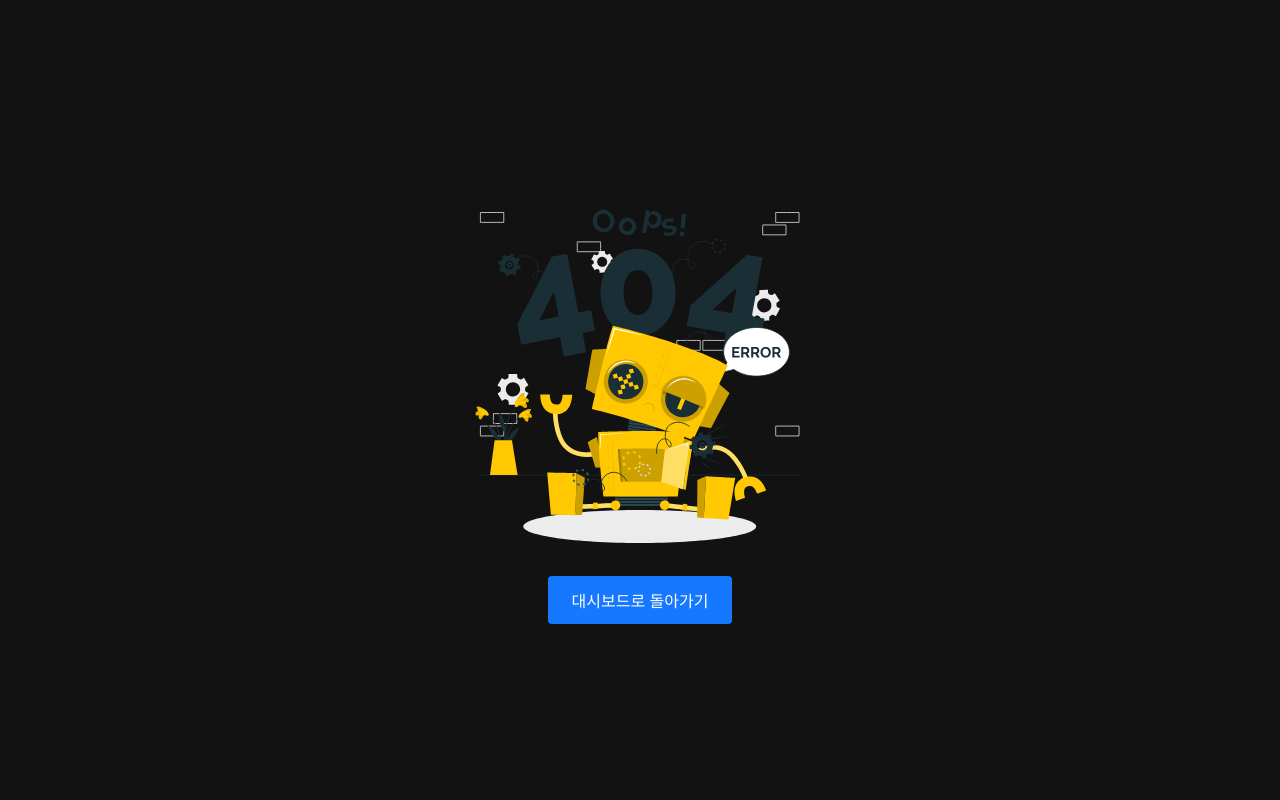
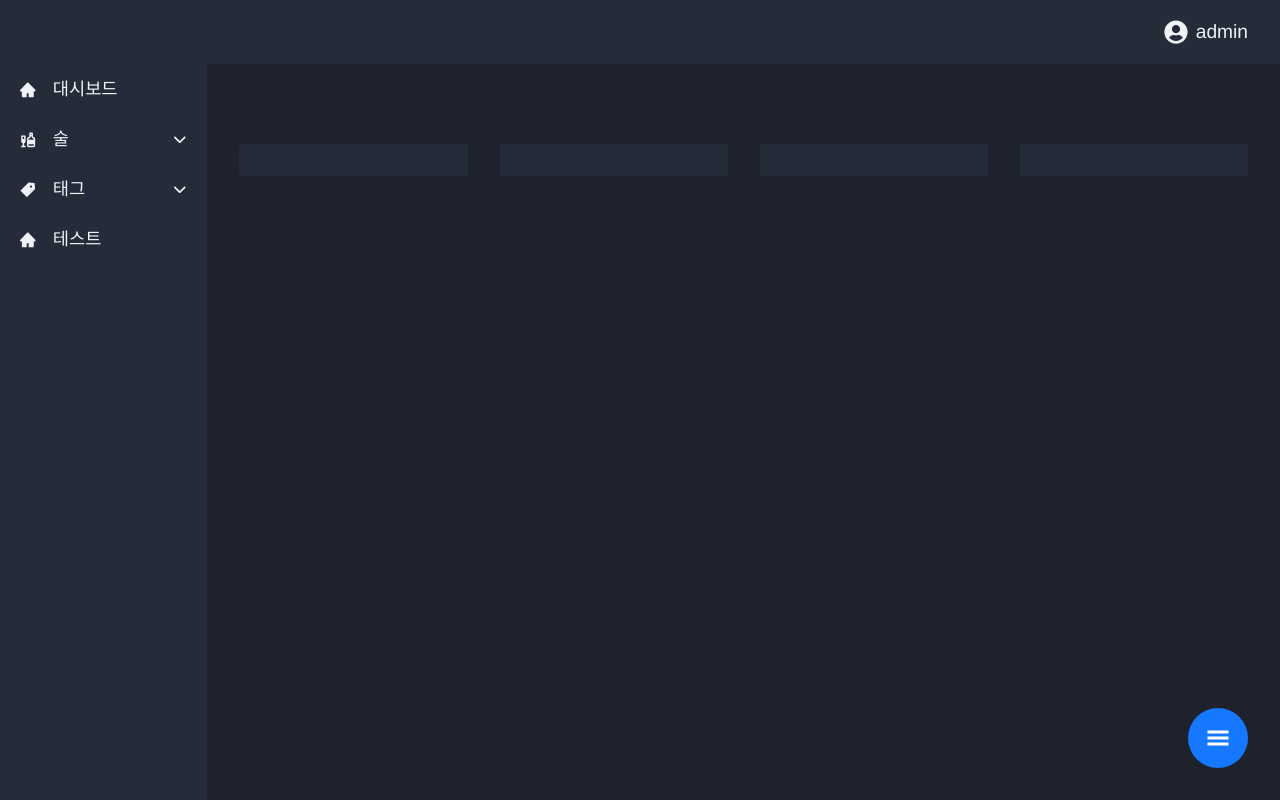
Before and after one commit to thisisthewa2/suldak-admin, a React (Create React App) app: page /test in a window 1280 px wide. Built offline with nearby package versions, Linux system fonts and the light colour scheme.

Commit message:
[add] 레이아웃 구성
- 레이아웃 그리드 작성
- 술, 태그 메뉴 작성
- 헤더 추가

```diff
--- a/package.json
+++ b/package.json
@@ -12,6 +12,7 @@
     "@types/react": "^18.0.0",
     "@types/react-dom": "^18.0.0",
     "@types/styled-components": "^5.1.29",
+    "axios": "^1.6.0",
     "jotai": "^2.5.0",
     "react": "^18.2.0",
     "react-app-alias": "^2.2.2",
--- a/public/index.html
+++ b/public/index.html
@@ -5,39 +5,14 @@
     <link rel="icon" href="%PUBLIC_URL%/favicon.ico" />
     <meta name="viewport" content="width=device-width, initial-scale=1" />
     <meta name="theme-color" content="#000000" />
-    <meta
-      name="description"
-      content="Web site created using create-react-app"
-    />
+    <meta name="description" content="Web site created using create-react-app" />
     <link rel="apple-touch-icon" href="%PUBLIC_URL%/logo192.png" />
-    <!--
-      manifest.json provides metadata used when your web app is installed on a
-      user's mobile device or desktop. See https://developers.google.com/web/fundamentals/web-app-manifest/
-    -->
     <link rel="manifest" href="%PUBLIC_URL%/manifest.json" />
-    <!--
-      Notice the use of %PUBLIC_URL% in the tags above.
-      It will be replaced with the URL of the `public` folder during the build.
-      Only files inside the `public` folder can be referenced from the HTML.
 
-      Unlike "/favicon.ico" or "favicon.ico", "%PUBLIC_URL%/favicon.ico" will
-      work correctly both with client-side routing and a non-root public URL.
-      Learn how to configure a non-root public URL by running `npm run build`.
-    -->
-    <title>React App</title>
+    <title>술닥술닥 관리자</title>
   </head>
   <body>
     <noscript>You need to enable JavaScript to run this app.</noscript>
     <div id="root"></div>
-    <!--
-      This HTML file is a template.
-      If you open it directly in the browser, you will see an empty page.
-
-      You can add webfonts, meta tags, or analytics to this file.
-      The build step will place the bundled scripts into the <body> tag.
-
-      To begin the development, run `npm start` or `yarn start`.
-      To create a production bundle, use `npm run build` or `yarn build`.
-    -->
   </body>
 </html>
--- a/src/components/ErrorBoundary.tsx
+++ b/src/components/ErrorBoundary.tsx
@@ -1,7 +1,7 @@
 import React from 'react';
 
 interface ErrorBoundaryProps {
-  type: 'global' | 'api' | 'component';
+  type: 'global' | 'api' | 'component'; // 에러 바운더리 타입
   children: React.ReactNode;
 }
 
--- /dev/null
+++ b/src/components/core/Box.tsx
@@ -0,0 +1,24 @@
+import styled from 'styled-components';
+
+interface IProps {
+  children?: React.ReactNode;
+  gridColumn?: string;
+}
+
+interface IStyleProps {
+  $gridColumn?: string;
+}
+
+const StyledBox = styled.div<IStyleProps>`
+  background-color: ${(props) => props.theme.componentBgColor};
+  border-radius: 0.25rem;
+  box-shadow: ${(props) => props.theme.boxShadow};
+  padding: 1rem;
+  grid-column: ${(props) => (props.$gridColumn ? `span ${props.$gridColumn}` : 'span 1')};
+`;
+
+const Box = ({ children, gridColumn }: IProps) => {
+  return <StyledBox $gridColumn={gridColumn}>{children}</StyledBox>;
+};
+
+export default Box;
--- /dev/null
+++ b/src/layouts/Header/Header.tsx
@@ -0,0 +1,47 @@
+import styled from 'styled-components';
+import { FaUserCircle } from 'react-icons/fa';
+
+/** 헤더 컴포넌트 */
+const Header = () => {
+  return (
+    <Container>
+      <div></div>
+      <UserBox>
+        <div className="user-icon">
+          <FaUserCircle />
+        </div>
+        <span className="user-name">admin</span>
+      </UserBox>
+    </Container>
+  );
+};
+
+export default Header;
+
+const Container = styled.header`
+  background-color: ${(props) => props.theme.componentBgColor};
+  box-shadow: ${(props) => props.theme.boxShadow};
+  width: 100%;
+  height: 70px;
+  display: flex;
+  justify-content: space-between;
+  padding: 0 2rem;
+`;
+
+const UserBox = styled.div`
+  display: flex;
+  align-items: center;
+  color: ${(props) => props.theme.text.primary};
+  gap: 0.5rem;
+
+  .user-icon {
+    display: flex;
+    align-items: center;
+    font-size: 1.5rem;
+  }
+
+  .user-name {
+    font-size: 1.2rem;
+    color: ${(props) => props.theme.text.primary};
+  }
+`;
--- a/src/layouts/NavigationBar/MenuList.tsx
+++ b/src/layouts/NavigationBar/MenuList.tsx
@@ -1,20 +1,40 @@
-import { AiFillHome } from 'react-icons/ai';
+import { AiFillHome, AiFillTag } from 'react-icons/ai';
+import { MdLiquor } from 'react-icons/md';
 
 export const menuList = [
   {
     id: 'dashboard',
-    title: 'Dashboard',
+    title: '대시보드',
     path: '/',
     icon: <AiFillHome />,
   },
   {
-    id: 'test',
-    title: 'test',
+    id: 'liquor',
+    title: '술',
     path: '/',
-    icon: <AiFillHome />,
+    icon: <MdLiquor />,
     submenu: [
-      { id: 'test1', title: 'TEST1', path: '/test/1' },
-      { id: 'test2', title: 'TEST2', path: '/test/2' },
+      { id: 'add-info', title: '술 정보 추가', path: '/liquor/add-info' },
+      { id: 'delete-info', title: '술 정보 삭제', path: '/liquor/delete-info' },
+      { id: 'research-info', title: '술 정보 조회', path: '/liquor/research-info' },
+      { id: 'manage-tag', title: '술 태그 관리', path: '/liquor/manage-tag' },
     ],
   },
+  {
+    id: 'tag',
+    title: '태그',
+    path: '/',
+    icon: <AiFillTag />,
+    submenu: [
+      { id: 'add-tag', title: '태그 추가', path: '/tag/add' },
+      { id: 'delete-tag', title: '태그 삭제', path: '/tag/delete' },
+      { id: 'research-tag', title: '태그 조회', path: '/tag/research' },
+    ],
+  },
+  {
+    id: 'test',
+    title: '테스트',
+    path: '/test',
+    icon: <AiFillHome />,
+  },
 ];
--- a/src/layouts/NavigationBar/NavigationBar.tsx
+++ b/src/layouts/NavigationBar/NavigationBar.tsx
@@ -37,7 +37,11 @@ const NavigationBar = () => {
               <div key={menu.id}>
                 <MenuWrap
                   onClick={() => {
-                    handleActiveMenu(menu.id);
+                    // 서브 메뉴가 있을 경우 해당 메뉴 열기
+                    if (menu.submenu) {
+                      handleActiveMenu(menu.id);
+                    }
+                    // 서브 메뉴가 없을 경우 라우팅
                     if (!menu.submenu) {
                       handleNavigate(menu.path);
                     }
@@ -49,6 +53,7 @@ const NavigationBar = () => {
                   </div>
                   {menu.submenu && (activeMenu === menu.id ? <IoIosArrowUp /> : <IoIosArrowDown />)}
                 </MenuWrap>
+
                 {/* submenu */}
                 {menu.submenu && (
                   <SubMenuWrap $isActive={activeMenu === menu.id}>
@@ -81,7 +86,7 @@ const NavigationWrapper = styled.div<{ $isOpen: boolean }>`
   background-color: ${(props) => props.theme.componentBgColor};
   box-shadow: ${(props) => props.theme.boxShadow};
   transition: width 0.2s ease-in;
-  font-size: 1.2rem;
+  font-size: 1.1rem;
 `;
 
 const MenuWrap = styled.div`
@@ -108,14 +113,16 @@ const MenuWrap = styled.div`
 `;
 
 const SubMenuWrap = styled.div<{ $isActive: boolean }>`
-  display: ${({ $isActive }) => ($isActive ? 'block' : 'none')};
+  /* display: ${({ $isActive }) => ($isActive ? 'block' : 'none')}; */
+  max-height: ${({ $isActive }) => ($isActive ? '200px' : '0')};
+  overflow: hidden;
+  transition: max-height 0.3s ease-in-out; // 부드러운 전환 효과
   width: 100%;
   color: ${(props) => props.theme.text.primary};
 
   .sub-menu {
     width: 100%;
-    text-align: right;
-    padding-right: 5rem;
+    padding: 0.5rem 0 0.5rem 4rem;
     font-size: 1rem;
     transition: all 0.2s;
 
--- a/src/pages/TestPage.tsx
+++ b/src/pages/TestPage.tsx
@@ -1,6 +1,24 @@
+// components
+import RowContainer from '@components/RowContainer';
+import Box from '@components/core/Box';
+
+// hooks
+import useResponsive from '@hooks/useResponsive';
+
 /** 테스트 페이지 */
 const TestPage = () => {
-  return <>Test</>;
+  const { isTablet, isMobile } = useResponsive();
+  return (
+    <>
+      <RowContainer isTablet={isTablet} isMobile={isMobile}>
+        <Box gridColumn="3"></Box>
+        <Box gridColumn="3"></Box>
+
+        <Box gridColumn="3"></Box>
+        <Box gridColumn="3"></Box>
+      </RowContainer>
+    </>
+  );
 };
 
 export default TestPage;
--- a/src/routes/index.tsx
+++ b/src/routes/index.tsx
@@ -4,6 +4,7 @@ import { BrowserRouter as Router, Routes, Route, Outlet, useNavigate } from 'rea
 
 // components
 import NavigationBar from '@layouts/NavigationBar/NavigationBar';
+import Header from '@layouts/Header/Header';
 import Loader from '@components/core/Loader';
 import ActionButton from '@components/ActionButton';
 
@@ -12,6 +13,7 @@ const LoginPage = lazy(() => import('@pages/LoginPage'));
 
 // pages - 로그인 후 접근 가능
 const DashboardPage = lazy(() => import('@pages/DashboardPage'));
+const TestPage = lazy(() => import('@pages/TestPage'));
 
 // 에러페이지
 const NotFoundPage = lazy(() => import('@pages/NotFoundPage'));
@@ -20,7 +22,6 @@ const NotFoundPage = lazy(() => import('@pages/NotFoundPage'));
 const RouterComponent = () => {
   return (
     <Router>
-      <Suspense fallback={<Loader />}>
       <Routes>
         {/* 비로그인 상태에서 접근 가능한 페이지 */}
         <Route path="/login" element={<LoginPage />} />
@@ -28,12 +29,12 @@ const RouterComponent = () => {
         {/* 로그인 상태에서 접근 가능한 페이지 */}
         <Route path="/" element={<PrivateLayout />}>
           <Route path="/" element={<DashboardPage />} />
+          <Route path="/test" element={<TestPage />} />
         </Route>
 
         {/* 404 페이지 */}
         <Route path="*" element={<NotFoundPage />} />
       </Routes>
-      </Suspense>
     </Router>
   );
 };
@@ -46,10 +47,15 @@ const PrivateLayout = () => {
     <>
       <ActionButton />
       <Container>
+        <Header />
+        <div className="row-flex">
           <NavigationBar />
-        <ColFlex>
+          <ContentsArea>
+            <Suspense fallback={<Loader />}>
               <Outlet />
-        </ColFlex>
+            </Suspense>
+          </ContentsArea>
+        </div>
       </Container>
     </>
   );
@@ -57,14 +63,26 @@ const PrivateLayout = () => {
 
 const Container = styled.div`
   display: flex;
+  flex-direction: column;
   width: 100%;
   height: 100%;
+
+  .row-flex {
+    display: flex;
+    width: 100%;
+    height: 100%;
+  }
 `;
 
-const ColFlex = styled.div`
+// 컨텐츠 영역
+const ContentsArea = ({ children }: { children: React.ReactNode }) => {
+  return <ContentsContainer>{children}</ContentsContainer>;
+};
+
+const ContentsContainer = styled.div`
   display: flex;
   flex-direction: column;
   width: 100%;
   height: 100%;
-  padding: 5rem;
+  padding: 5rem 2rem;
 `;
--- a/src/styles/theme.ts
+++ b/src/styles/theme.ts
@@ -1,20 +1,25 @@
 export const commonColor = {
   primary: "#1677ff",
   primaryHover: "#4096ff",
+
+  green: "#60d083",
+  yellow: '#f1d953',
+  red: '#e45066'
 }
 
 /** 다크 모드 테마 */
 export const darkTheme = {
   ...commonColor,
-  bgColor: "#121212",
-  componentBgColor: "#242424",
+  bgColor: "#1e222d",
+  componentBgColor: "#262b3a",
   boxShadow: 'none',
-  hoverColor: "#4A4A4A",
+  hoverColor: "#303744",
 
   // 텍스트 색상
   text: {
-    primary: "#E4E4E4",
-    secondary: "#B0B0B0",
+
+    primary: "#EFF2F7",
+    secondary: "#919BAE",
   },
 
   // 강조용 색상
@@ -42,8 +47,8 @@ export const lightTheme = {
   hoverColor: "#C0C0C0",
 
   text: {
-    primary: "#333333",
-    secondary: "#666666",
+    primary: "#343A40",
+    secondary: "#505D69",
   },
 
   utils: {
```
Also changed, not shown: src/apis/interceptor.ts (added, +38 -0 lines), 2 other files (tests, documents, lock files or other folders). Lines whose indentation alone changed are shown as unchanged.
